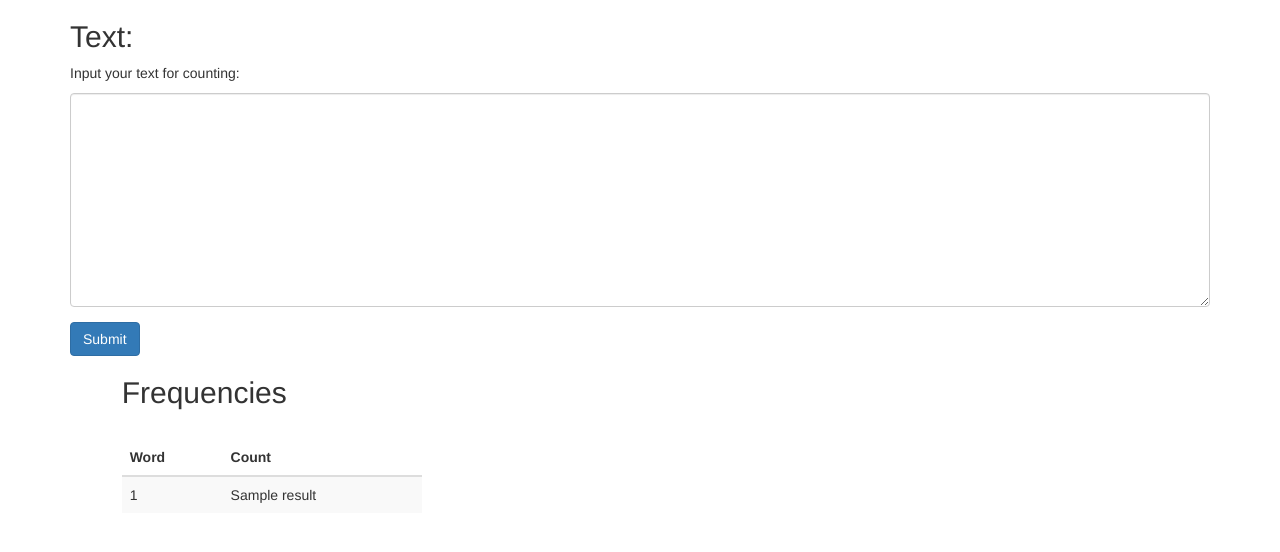
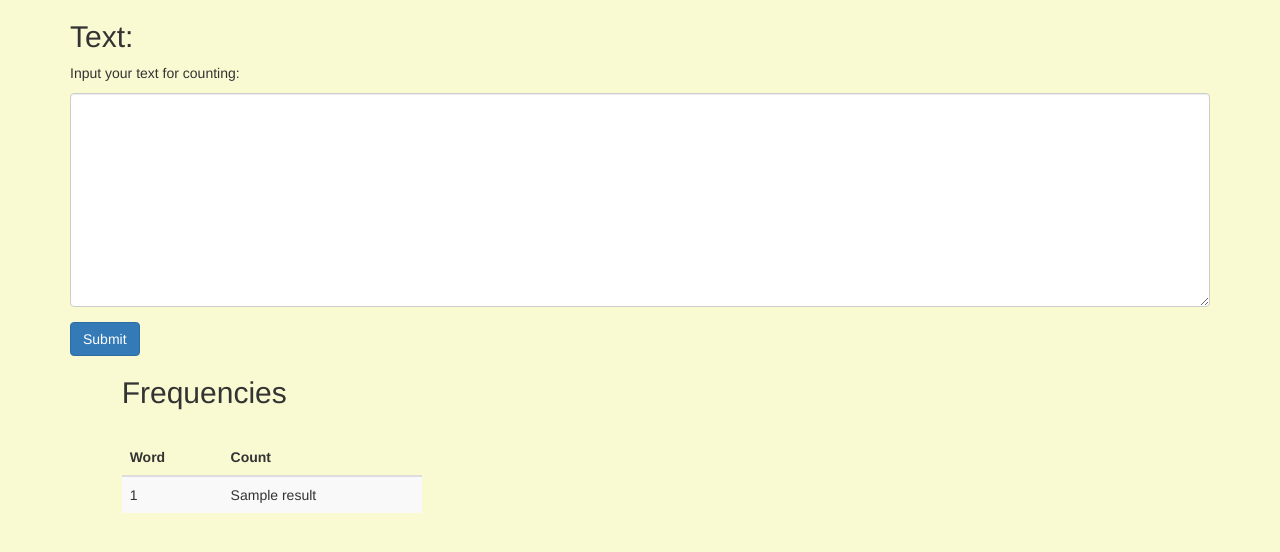
Before and after one commit to chuanjin/rest_flask_nltk, a Flask app: template templates/text.html in a window 1280 px wide. Shown: the top 552 px of the page. Run offline with Flask 2, Linux system fonts and the light colour scheme; the template is opened without the code that fills it: most values are stand-ins (such as "Sample title", 1, 10 or a date in 2020); some libraries are stand-ins or nearby versions.

Commit message:
Add styling

```diff
--- /dev/null
+++ b/static/styles.css
@@ -0,0 +1,7 @@
+body {
+    background: #FAFAD2;
+}
+
+.navbar  {
+    background-color: #87CEFA;
+}
--- a/templates/index.html
+++ b/templates/index.html
@@ -1 +1,7 @@
 {% extends "layout.html" %}
+
+{% block content %}
+<div>
+    <h3>This is the home page</h3>
+</div>
+{% endblock %}
--- a/templates/layout.html
+++ b/templates/layout.html
@@ -1,4 +1,10 @@
 {% extends "bootstrap/base.html" %}
+
+{% block styles %}
+{{super()}}
+<link rel="stylesheet"
+      href="{{url_for('.static', filename='styles.css')}}">
+{% endblock %}
 
 {% block title %}
 {{title}}
```
Also changed, not shown: templates/about.html (+7 -0 lines).
